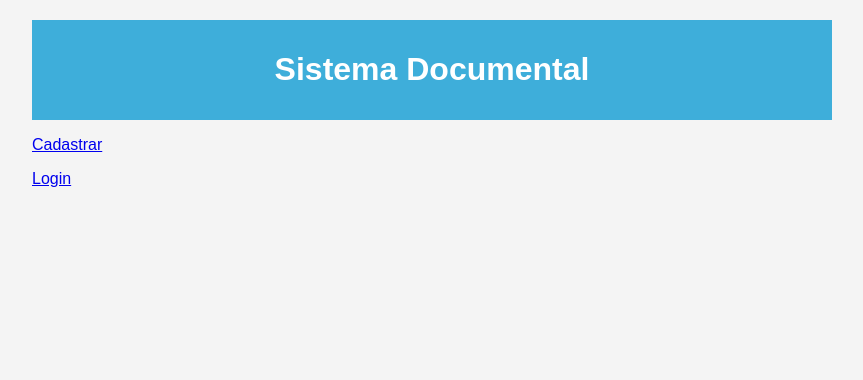
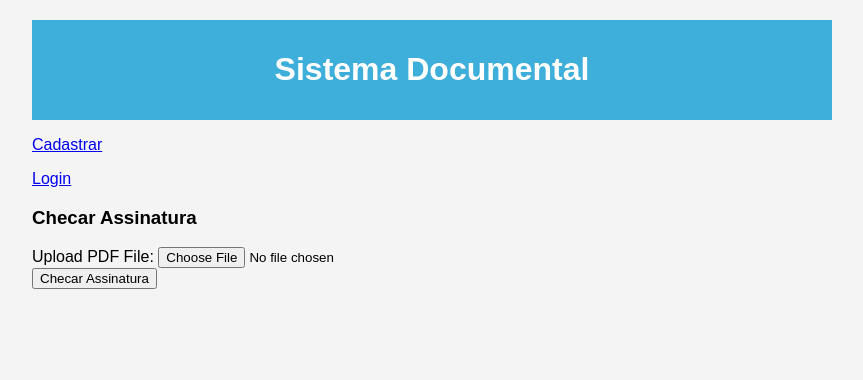
Before and after one commit to Jefferson-F-Ribeiro/SistemaDocumental, a Flask app: page / in a window 1280 px wide. Shown: the top 380 px of the page, without its empty margins (208-1071 px from the left). Run offline with Flask 3, Linux system fonts and the light colour scheme.

Commit message:
check feature

```diff
--- a/app.py
+++ b/app.py
@@ -1,4 +1,4 @@
-from flask import Flask, render_template, redirect, url_for, flash, send_file, abort
+from flask import Flask, render_template, redirect, url_for, flash, send_file, abort, request
 from flask_wtf import FlaskForm
 from wtforms import StringField, PasswordField, SubmitField, validators
 from flask_login import LoginManager, login_user, login_required, logout_user, current_user
@@ -16,11 +16,17 @@ from OpenSSL import crypto
 import time
 import os
 import fitz
+import tempfile
 
 app = Flask(__name__, static_url_path='/static')
 app.config['SECRET_KEY'] = 'chave_secreta_super_secreta'
 app.config['SQLALCHEMY_DATABASE_URI'] = 'sqlite:///site.db'
 app.config['UPLOAD_FOLDER'] = 'uploads'
+
+ALLOWED_EXTENSIONS = {'pdf'}
+
+def allowed_file(filename):
+    return '.' in filename and filename.rsplit('.', 1)[1].lower() in ALLOWED_EXTENSIONS
 
 db.init_app(app)
 
@@ -299,6 +305,47 @@ def apply_digital_signature(input_path, output_path, signature_id, name, reason=
     os.remove(certificate_path)
     os.remove(private_key_path)
 
+def is_pdf_signed(pdf_path):
+    try:
+        pdf_document = fitz.open(pdf_path)
+
+        for page_number in range(pdf_document.page_count):
+            page = pdf_document[page_number]
+
+            # Check if the page has annotations (digital signatures)
+            annotations = page.get_text("text", clip=page.rect)
+
+            if "Signed by:" in annotations:
+                return True  # PDF has a digital signature
+
+        return False  # No digital signatures found
+
+    except Exception as e:
+        print(f"Error checking digital signature: {e}")
+        return False
+
+@app.route('/check_pdf_signature', methods=['POST'])
+def check_pdf_signature():
+    if 'pdf_file' not in request.files:
+        return "No PDF file uploaded", 400
+
+    pdf_file = request.files['pdf_file']
+
+    if pdf_file.filename == '':
+        return "No selected file", 400
+
+    if pdf_file and allowed_file(pdf_file.filename):
+        # Save the uploaded PDF temporarily
+        temp_pdf_path = os.path.join(tempfile.gettempdir(), pdf_file.filename)
+        pdf_file.save(temp_pdf_path)
+
+        # Check if the PDF has a digital signature
+        if is_pdf_signed(temp_pdf_path):
+            return "The PDF has a digital signature."
+        else:
+            return "The PDF does not have a digital signature."
+
+    return "Invalid file format", 400
 
 if __name__ == '__main__':
     with app.app_context():
--- a/templates/index.html
+++ b/templates/index.html
@@ -3,4 +3,13 @@
 {% block content %}
   <p><a href="{{ url_for('register') }}">Cadastrar</a></p>
   <p><a href="{{ url_for('login') }}">Login</a></p>
+
+  <h3>Checar Assinatura</h3>
+  <form method="post" action="{{ url_for('check_pdf_signature') }}" enctype="multipart/form-data">
+    <div class="form-group">
+      <label for="pdf_file">Upload PDF File:</label>
+      <input type="file" name="pdf_file" accept=".pdf" class="form-control-file" required>
+    </div>
+    <button type="submit" class="btn btn-primary">Checar Assinatura</button>
+  </form>
 {% endblock %}
```
